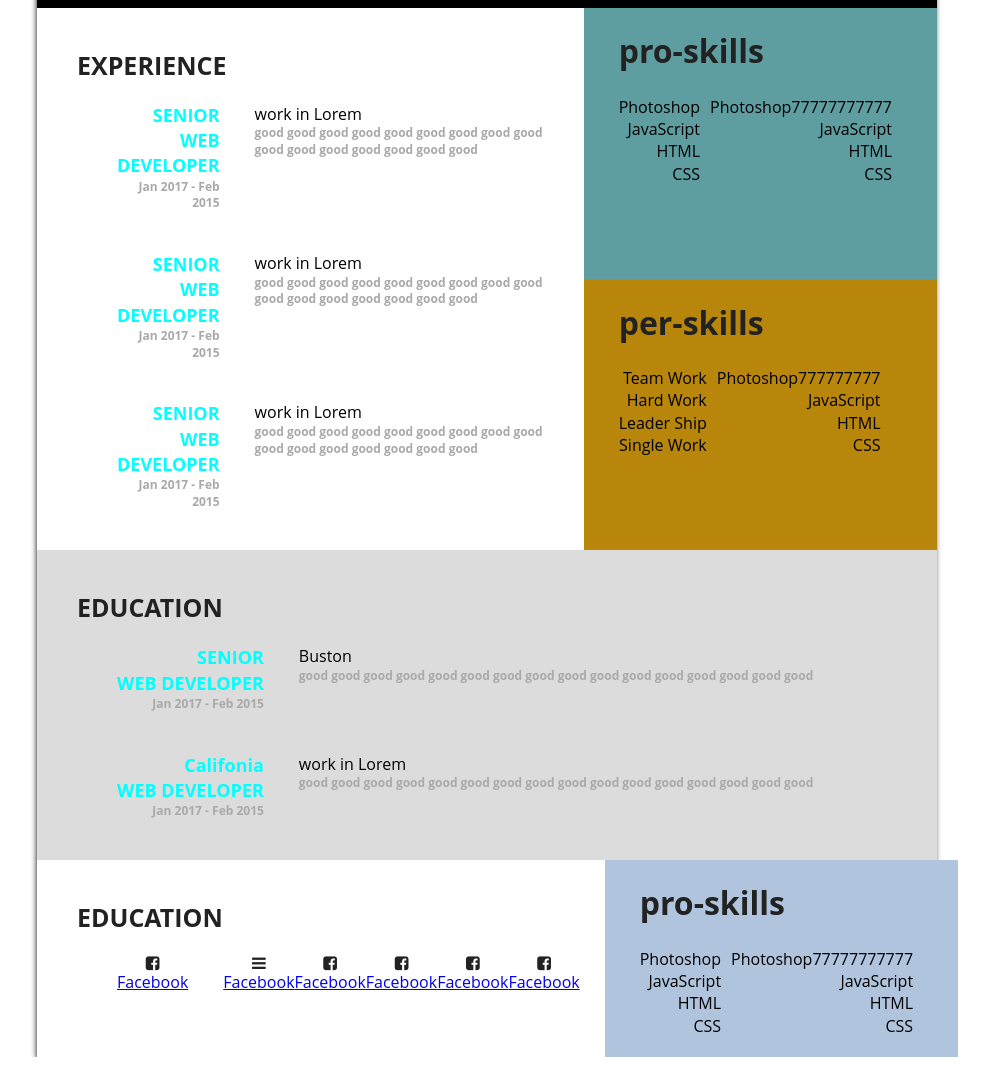
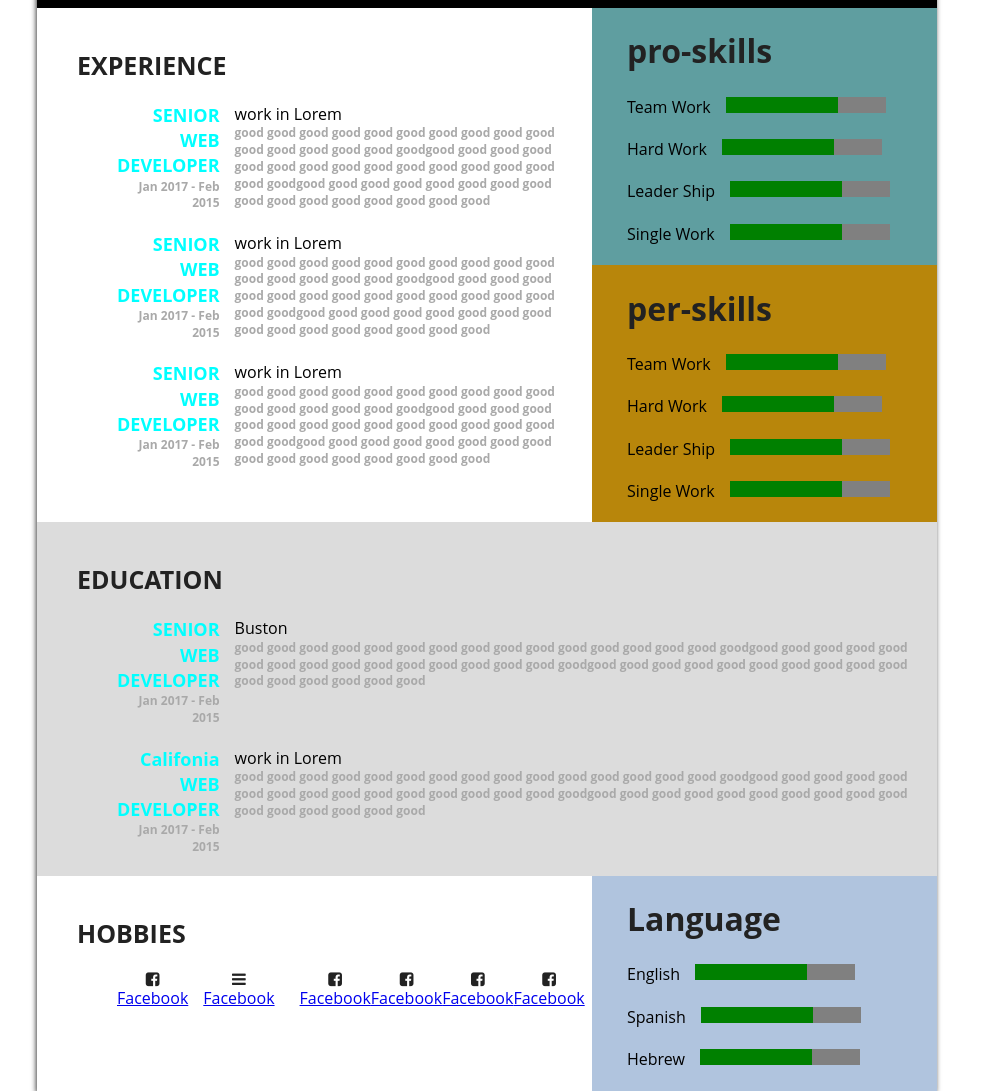
Before and after one commit to liorzemah/cv, a plain HTML site: page index.html in a window 1280 px wide. Shown: the part 400-1491 px from the top of the page, without its empty margins (153-1142 px from the left). Before the commit the page ends 1457 px from the top, so only its background shows below. Drawn offline with nearby package versions, Linux system fonts and the light colour scheme.

Commit message:
עבודה בCSS גמורה

```diff
--- a/css/custom.css
+++ b/css/custom.css
@@ -122,13 +122,20 @@ h4{
     color: black;
     font-weight: 500;
     margin: 0;
+    padding: 0;
+
 }
 #Part2  ul li ul li:first-child{
     text-align: right;
-    margin-right: 35px;
+    padding: 0;
+    margin: 0;
+    margin-right: 15px;
+
 }
 #Part2  ul li ul li:nth-child(2){
-    text-align: left;
+    padding: 0;
+    margin: 0;
+    padding-right: 25px;
 
 }
 
@@ -136,24 +143,22 @@ h4{
      display: grid;
    background-color: lightsteelblue;
     padding: 0;
-     margin-left: 25px;
+
+
 }
 
 #pro{
     background-color: cadetblue;
     padding-left: 35px;
-    padding-right: 35px;
+    width: 310px;
 }
 #per{
     background-color: darkgoldenrod;
     padding-left: 35px;
-    padding-right: 35px;
-
-
-
+    width: 310px;
 }
 #skills ul{
-    display: flex;
+
     list-style: none;
     padding: 0px;
 }
@@ -161,8 +166,8 @@ h4{
 
     padding-right: 10px;
 }
-#skills ul li ul {
-    display: inline;
+#skills ul li ul{
+    display: flex;
     text-align: right;
 }
 
@@ -183,14 +188,14 @@ h4{
 }
 #hobbies{
      background-color: white;
-     padding: 0;
+     padding: 0px;
      width: 650px;
 
 }
 
 #hobbies ul li ul li{
     text-align: center;
-    margin: 0;
+    margin: 0px;
     display: flex;
     justify-content: center;
     padding: 0px;
@@ -200,5 +205,8 @@ h4{
 }
 #language{
     padding-left: 35px;
-    padding-right: 35px;
+    width: 310px;
 }
+#progr{
+    background-color: black;
+}
--- a/index.html
+++ b/index.html
@@ -96,6 +96,8 @@
                                 <li>
                                     <h4>work in Lorem</h4>
                                     <h3>good good good good good good good good
+                                    good good good good good good good goodgood good good good good good good good
+                                    good good good good good good good goodgood good good good good good good good
                                     good good good good good good good good</h3>
                                 </li>
                             </ul>
@@ -110,6 +112,8 @@
                                 <li>
                                     <h4>work in Lorem</h4>
                                     <h3>good good good good good good good good
+                                    good good good good good good good goodgood good good good good good good good
+                                    good good good good good good good goodgood good good good good good good good
                                     good good good good good good good good</h3>
                                 </li>
                             </ul>
@@ -123,6 +127,8 @@
                                 <li>
                                     <h4>work in Lorem</h4>
                                     <h3>good good good good good good good good
+                                    good good good good good good good goodgood good good good good good good good
+                                    good good good good good good good goodgood good good good good good good good
                                     good good good good good good good good</h3>
                                 </li>
                             </ul>
@@ -132,22 +138,31 @@
                     <section id="skills">
                     <sesction id="pro">
                         <h1>pro-skills</h1>
-
                         <ul>
                             <li>
                                 <ul>
-                                    <h4>Photoshop</h4>
-                                    <h4>JavaScript</h4>
-                                    <h4>HTML</h4>
-                                    <h4>CSS</h4>
+                                    <li><h4>Team Work</h4></li>
+                                    <li><progress id="progr" value="70" max="100"></progress>  </li>
+                                </ul>
+                            </li>
+
+                            <li>
+                                <ul>
+                                    <li><h4>Hard Work</h4></li>
+                                    <li><progress id="progr" value="70" max="100"></progress>  </li>
+                                </ul>
+                            </li>
+
+                            <li>
+                                 <ul>
+                                    <li><h4>Leader Ship</h4></li>
+                                    <li><progress id="progr" value="70" max="100"></progress>  </li>
                                 </ul>
                             </li>
                             <li>
                                 <ul>
-                                    <h4>Photoshop77777777777</h4>
-                                    <h4>JavaScript</h4>
-                                    <h4>HTML</h4>
-                                    <h4>CSS</h4>
+                                    <li><h4>Single Work</h4></li>
+                                    <li><progress id="progr" value="70" max="100"></progress>  </li>
                                 </ul>
                             </li>
                         </ul>
@@ -157,18 +172,28 @@
                         <ul>
                             <li>
                                 <ul>
-                                    <h4>Team Work</h4>
-                                    <h4>Hard Work</h4>
-                                    <h4>Leader Ship</h4>
-                                    <h4>Single Work</h4>
+                                    <li><h4>Team Work</h4></li>
+                                    <li><progress id="progr" value="70" max="100"></progress>  </li>
+                                </ul>
+                            </li>
+
+                            <li>
+                                <ul>
+                                    <li><h4>Hard Work</h4></li>
+                                    <li><progress id="progr" value="70" max="100"></progress>  </li>
+                                </ul>
+                            </li>
+
+                            <li>
+                                 <ul>
+                                    <li><h4>Leader Ship</h4></li>
+                                    <li><progress id="progr" value="70" max="100"></progress>  </li>
                                 </ul>
                             </li>
                             <li>
                                 <ul>
-                                    <h4>Photoshop777777777</h4>
-                                    <h4>JavaScript</h4>
-                                    <h4>HTML</h4>
-                                    <h4>CSS</h4>
+                                    <li><h4>Single Work</h4></li>
+                                    <li><progress id="progr" value="70" max="100"></progress>  </li>
                                 </ul>
                             </li>
                         </ul>
@@ -192,6 +217,8 @@
                                 <li>
                                     <h4>Buston</h4>
                                     <h3>good good good good good good good good
+                                    good good good good good good good goodgood good good good good good good good
+                                    good good good good good good good goodgood good good good good good good good
                                     good good good good good good good good</h3>
                                 </li>
                             </ul>
@@ -206,6 +233,8 @@
                                 <li>
                                     <h4>work in Lorem</h4>
                                     <h3>good good good good good good good good
+                                    good good good good good good good goodgood good good good good good good good
+                                    good good good good good good good goodgood good good good good good good good
                                     good good good good good good good good</h3>
                                 </li>
                             </ul>
@@ -218,7 +247,7 @@
 
                     <ul>
                         <li>
-                             <h1>EDUCATION</h1>
+                             <h1>HOBBIES</h1>
                         </li>
                         <li>
                             <ul>
@@ -252,23 +281,26 @@
                 </section>
                     <section id="skills">
                          <section id="language">
-                        <h1>pro-skills</h1>
+                        <h1>Language</h1>
 
                         <ul>
                             <li>
                                 <ul>
-                                    <h4>Photoshop</h4>
-                                    <h4>JavaScript</h4>
-                                    <h4>HTML</h4>
-                                    <h4>CSS</h4>
+                                    <li><h4>English</h4></li>
+                                    <li><progress id="progr" value="70" max="100"></progress>  </li>
+                                </ul>
+                            </li>
+
+                            <li>
+                                 <ul>
+                                    <li><h4>Spanish</h4></li>
+                                    <li><progress id="progr" value="70" max="100"></progress>  </li>
                                 </ul>
                             </li>
                             <li>
                                 <ul>
-                                    <h4>Photoshop77777777777</h4>
-                                    <h4>JavaScript</h4>
-                                    <h4>HTML</h4>
-                                    <h4>CSS</h4>
+                                    <li><h4>Hebrew</h4></li>
+                                    <li><progress id="progr" value="70" max="100"></progress>  </li>
                                 </ul>
                             </li>
                         </ul>
```
